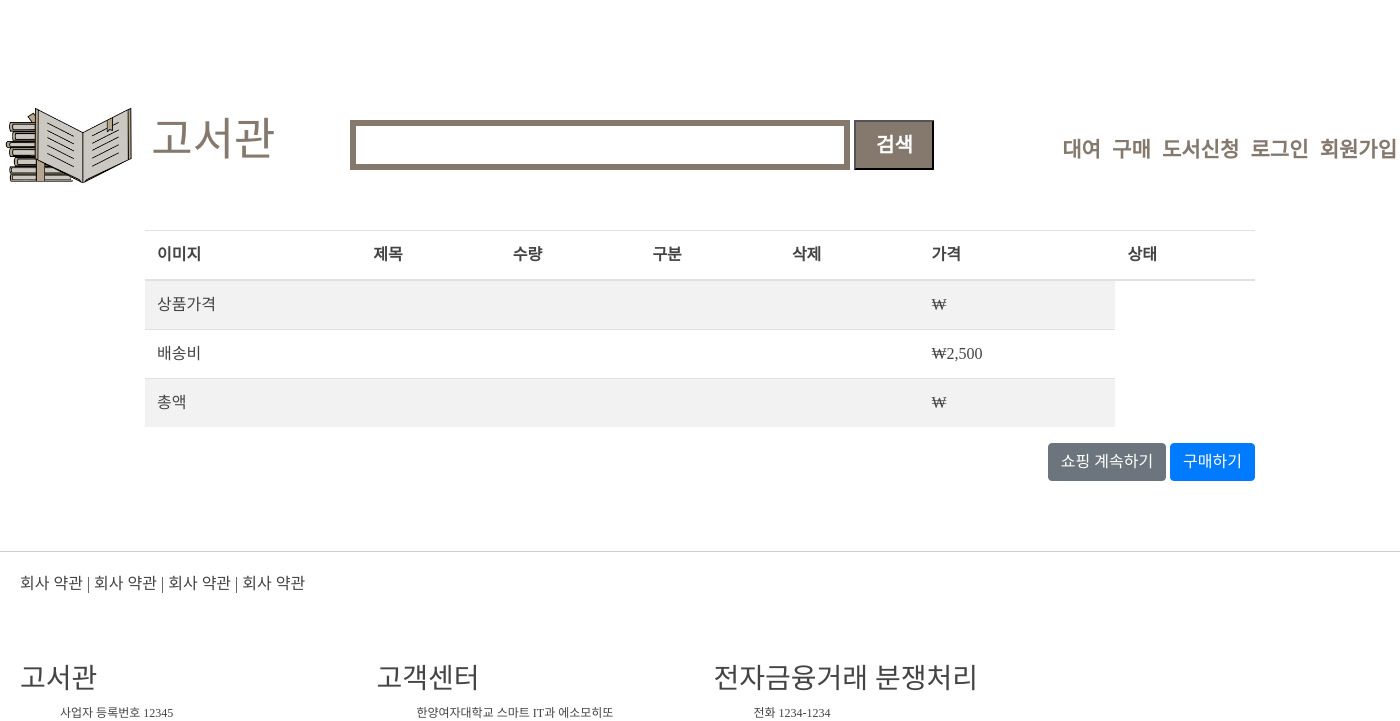
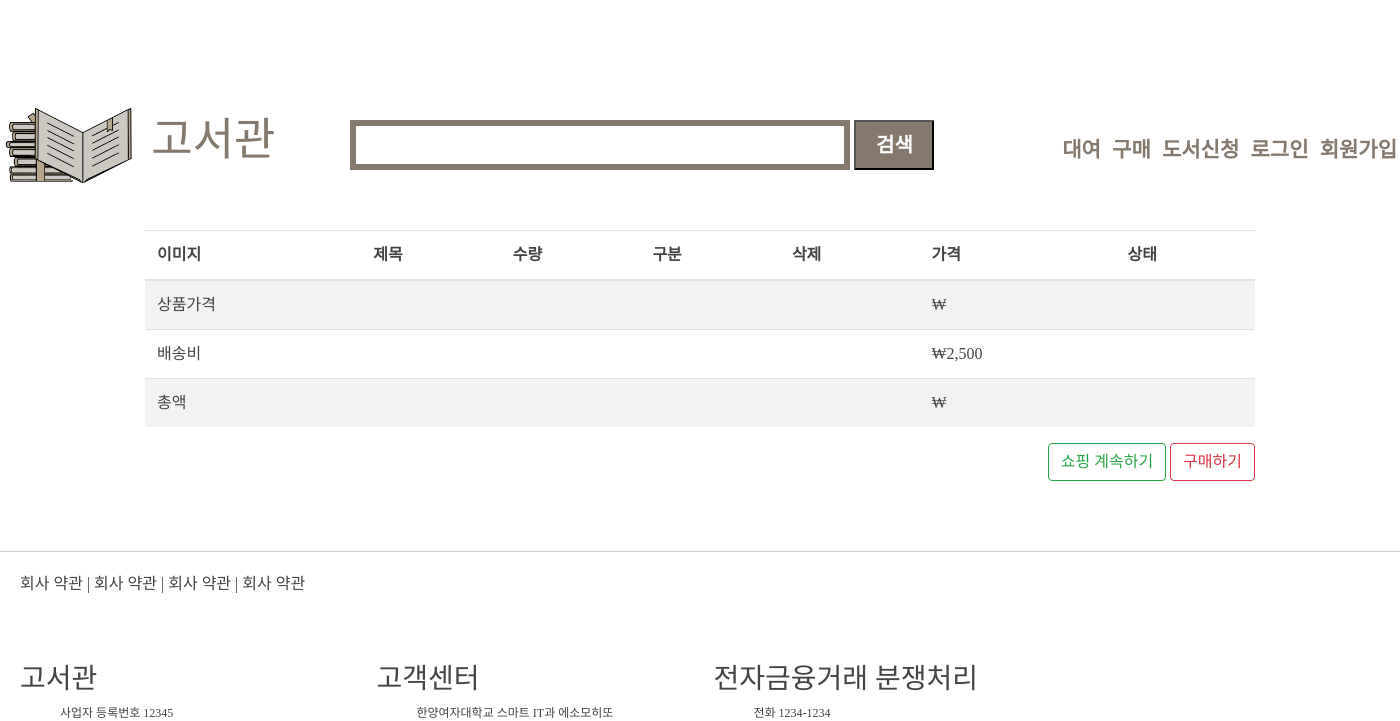
Before and after one commit to no7873/oldlibrary, a Django app: template cart/templates/cart/detail.html in a window 1400 px wide. Shown: the top 721 px of the page. Run offline with Django 3.2, Linux system fonts and the light colour scheme; the template is opened without the code that fills it, so the values that code supplies are empty; some libraries are stand-ins or nearby versions; some web fonts are replaced.

Commit message:
버튼 디자인 수정

```diff
--- a/cart/templates/cart/detail.html
+++ b/cart/templates/cart/detail.html
@@ -34,7 +34,7 @@ d
                 <form action="{% url 'cart:product_add' product.id %}" method="post">
                     {{item.quantity_form.quantity}}
                     {{item.quantity_form.is_update}}
-                    <input type="submit" class="btn btn-primary" value="변경">
+                    <input type="submit" class="btn btn-dark" value="변경">
                     {% csrf_token %}
                 </form>
             </td>
@@ -70,25 +70,27 @@ d
             <td>상품가격</td>
             <td colspan="4"></td>
             <td>&#8361;{{cart.get_product_total|floatformat:'0' | intcomma}}</td>
+            <td></td>
         </tr>
         <tr>
             <td>배송비</td>
             <td colspan="4"></td>
             <td>&#8361;2,500</td>
+            <td></td>
         </tr>
         <tr class="total">
             <td>총액</td>
             <td colspan="4"></td>
-
             <td class="num">&#8361;{{cart.get_total_price|floatformat:'0' | intcomma}}</td>
+            <td></td>
         </tr>
         </tbody>
     </table>
 
 
     <p class="text-right">
-        <a href="{% url 'shop:buybook_all' %}" class="btn btn-secondary">쇼핑 계속하기</a> <!--url 메인페이지로 다시 걸기-->
-        <a href="{% url 'orders:order_create' %}" class="btn btn-primary">구매하기</a>
+        <a href="{% url 'shop:buybook_all' %}" class="btn btn-outline-success">쇼핑 계속하기</a> <!--url 메인페이지로 다시 걸기-->
+        <a href="{% url 'orders:order_create' %}" class="btn btn-outline-danger">구매하기</a>
     </p>
 </div>
 {% endblock %}
--- a/rcart/templates/cart/detail.html
+++ b/rcart/templates/rcart/detail.html
@@ -16,7 +16,6 @@ d
             <th scope="col">구분</th>
             <th scope="col">삭제</th>
             <th scope="col">가격</th>
-            <th scope="col">상태</th>
         </tr>
         </thead>
         <tbody>
@@ -28,7 +27,7 @@ d
                     <img src="{{product.image.url}}" class="img-thumbnail" height="100px" width="100px">
                 </a>
             </th>
-            <td>{{product.btitle}}</td>
+            <td>{{product.rtitle}}</td>
             <td>
                 <form action="{% url 'rcart:product_add' product.id %}" method="post">
                     {{item.quantity_form.quantity}}
@@ -45,8 +44,7 @@ d
             <td>
                 <a href="{% url 'rcart:product_remove' product.id %}">삭제</a>
             </td>
-            <td class="num">-</td>
-            <td class="num">-</td>
+            <td class="num">0</td>
 
         </tr>
         {% endwith %}
--- a/rcart/views.py
+++ b/rcart/views.py
@@ -32,4 +32,4 @@ def detail(request):
 
     for product in cart:
         product['quantity_form'] = AddProductForm(initial={'quantity':product['quantity'], 'is_update':True})
-    return render(request, 'cart/detail.html', {'rcart':cart})
+    return render(request, 'rcart/detail.html', {'rcart':cart})
--- a/rental/templates/shop/rent_list.html
+++ b/rental/templates/shop/rent_list.html
@@ -24,7 +24,7 @@
                     <img class="card-img-top" src="{{product.rimage.url}}" alt="Product image">
                     <div class="card-body">
                         <h5 class="card-title">{{product.rtitle}}</h5>
-                        <a href="{{ product.get_absolute_url }}" class="btn btn-primary">상세보기</a>
+                        <a href="{{ product.get_absolute_url }}" class="btn btn-secondary">상세보기</a>
                     </div>
                 </div>
             </div>
--- a/search/templates/search.html
+++ b/search/templates/search.html
@@ -15,7 +15,7 @@
                     <td><img src="{{product.rimage.url}}" alt="Product image" height="300px" width="200px"></td>
                     <td>{{product.rtitle}}</td>
                     <td>
-                        <a href="{{ product.get_absolute_url }}" class="btn btn-primary" style="width:200px">대여하기</a><br><br>
+                        <a href="{{ product.get_absolute_url }}" class="btn btn-secondary" style="width:200px">대여하기</a><br><br>
                         {% for buy in buy_products %}
                         {% if product.rtitle == buy.btitle and product.rpublisher == buy.bpublisher and product.rauthor == buy.bauthor %}
                         <a href="{{ buy.get_absolute_url }}" class="btn btn-primary" style="width:200px">구매하기</a>
--- a/templates/base.html
+++ b/templates/base.html
@@ -51,7 +51,7 @@
                         <a class="nav-link" href="{% url 'rental:rental_history' user.id %}" style="text-decoration: none; color: #85796e;">대여내역</a>
                         </li>
                         <li>
-                            <a class="nav-link" href="{% url 'rcart:detail' %}" style="text-decoration: none; color: #85796e;">대여 장바구니</a>
+                            <a href="{% url 'rcart:detail' %}" style="text-decoration: none; color: #85796e;">대여 장바구니</a>
                         </li>
                         <li>
                             <a href="{% url 'cart:detail' %}" style="text-decoration: none; color: #85796e;">구매 장바구니</a>
```
